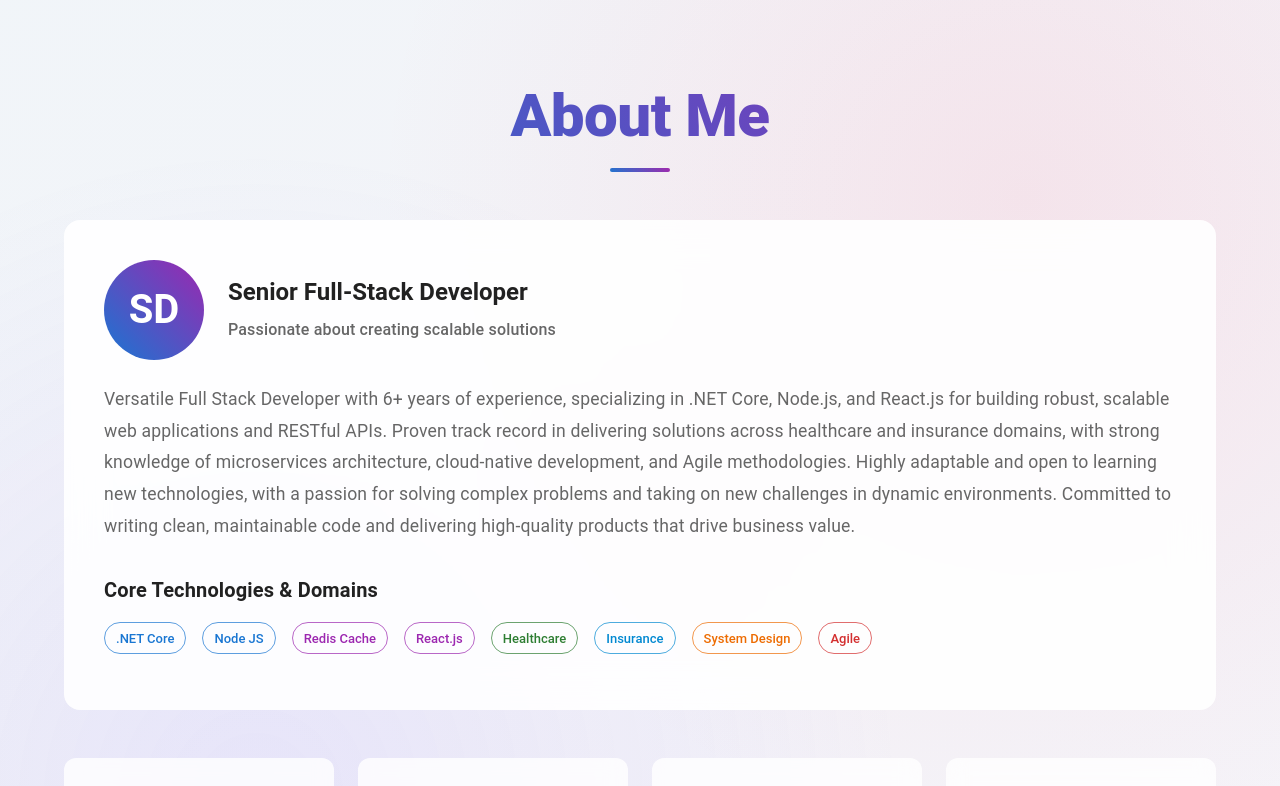
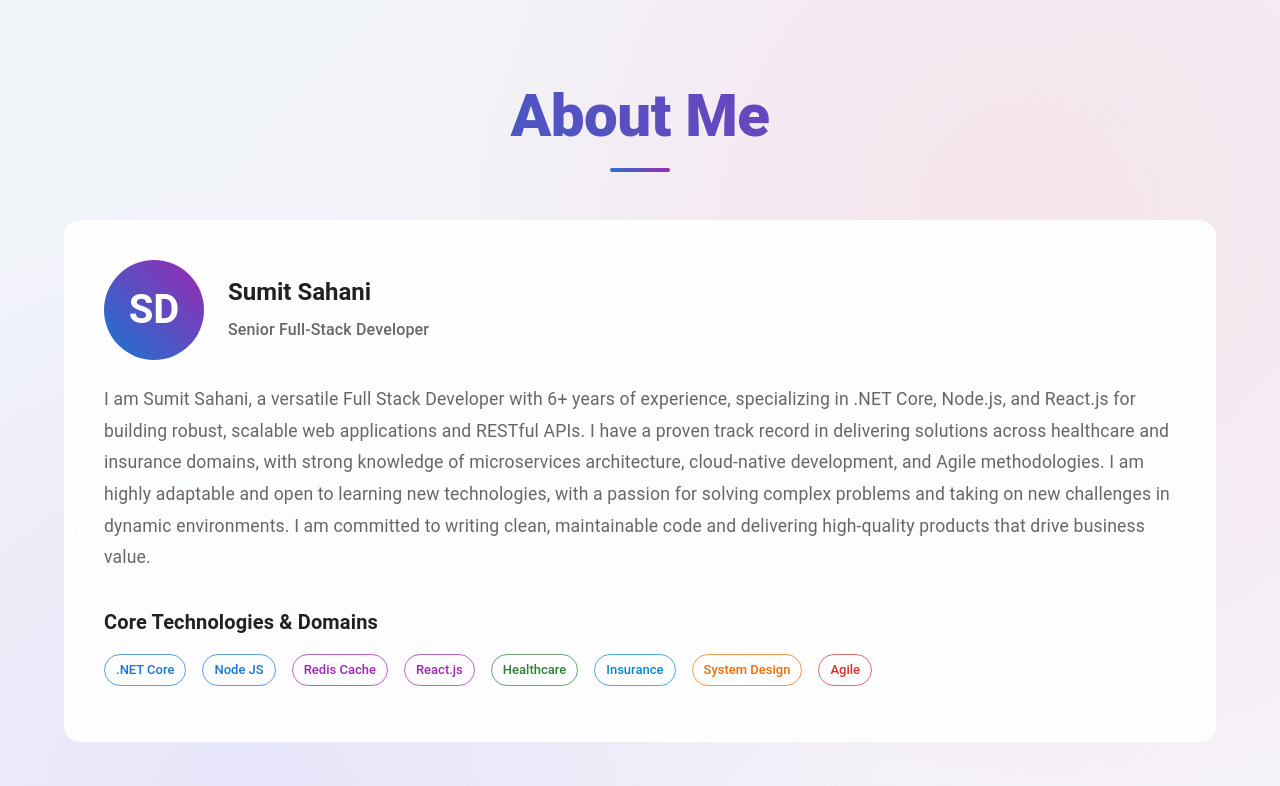
Before and after one commit to sumitsahani174/React-Portfolio, a React (Create React App) app: page / in a window 1280 px wide. Shown: the top 786 px of the page. Built offline with nearby package versions, Linux system fonts and the light colour scheme.

Commit message:
Latest Changes has been done for the Name to Display in the Description for the same ok

```diff
--- a/src/components/About.js
+++ b/src/components/About.js
@@ -150,7 +150,7 @@ const About = () => {
                       mb: 1
                     }}
                   >
-                    Senior Full-Stack Developer
+                    Sumit Sahani
                   </Typography>
                   <Typography
                     variant="subtitle1"
@@ -159,7 +159,7 @@ const About = () => {
                       fontWeight: 500
                     }}
                   >
-                    Passionate about creating scalable solutions
+                    Senior Full-Stack Developer
                   </Typography>
                 </Box>
               </Box>
@@ -174,7 +174,7 @@ const About = () => {
                   textAlign: { xs: 'center', sm: 'left' }
                 }}
               >
-                Versatile Full Stack Developer with 6+ years of experience, specializing in .NET Core, Node.js, and React.js for building robust, scalable web applications and RESTful APIs. Proven track record in delivering solutions across healthcare and insurance domains, with strong knowledge of microservices architecture, cloud-native development, and Agile methodologies. Highly adaptable and open to learning new technologies, with a passion for solving complex problems and taking on new challenges in dynamic environments. Committed to writing clean, maintainable code and delivering high-quality products that drive business value.
+                I am Sumit Sahani, a versatile Full Stack Developer with 6+ years of experience, specializing in .NET Core, Node.js, and React.js for building robust, scalable web applications and RESTful APIs. I have a proven track record in delivering solutions across healthcare and insurance domains, with strong knowledge of microservices architecture, cloud-native development, and Agile methodologies. I am highly adaptable and open to learning new technologies, with a passion for solving complex problems and taking on new challenges in dynamic environments. I am committed to writing clean, maintainable code and delivering high-quality products that drive business value.
               </Typography>
 
               <Box sx={{ mb: 4 }}>
```
